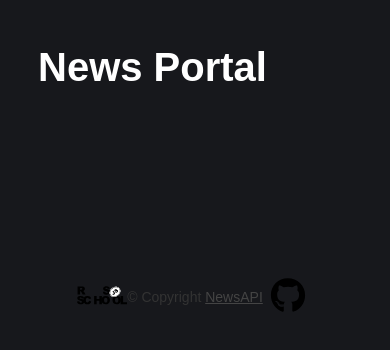
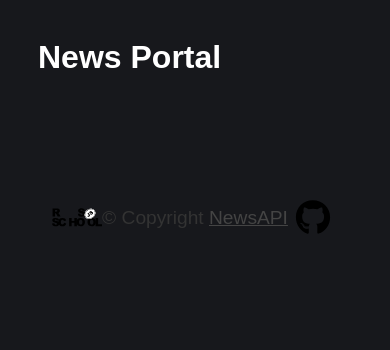
Before and after one commit to Ol4ik88/RSS_JS2022, a website built with webpack: page migration-to-ts/src/index.html in a window 390 px wide. Built offline with nearby package versions, Linux system fonts and the light colour scheme; no server answers.

Commit message:
feat: implement adaptive

```diff
--- a/migration-to-ts/src/components/view/sources/sources.css
+++ b/migration-to-ts/src/components/view/sources/sources.css
@@ -1,6 +1,6 @@
 .sources {
     display: flex;
-    flex-wrap: nowrap;
+    flex-wrap: wrap;
     width: 100%;
     height: 120px;
     overflow: auto;
@@ -32,3 +32,9 @@
     font-weight: 400;
     white-space: nowrap;
 }
+
+@media screen and (max-width: 767px) {
+  .sources {
+    height: 80px;
+  }
+}
--- a/migration-to-ts/src/global.css
+++ b/migration-to-ts/src/global.css
@@ -9,7 +9,7 @@ header {
 }
 
 header h1 {
-    font-size: 40px;
+    font-size:40px;
     font-weight: 800;
 }
 
@@ -33,3 +33,17 @@ footer .copyright a:hover {
 footer .copyright:before {
     content: '©';
 }
+@media screen and (max-width: 767px) {
+  body {
+    font-size: 10px;
+  }
+  header h1 {
+    font-size: 2rem;
+  }
+  footer {
+    height: 60px;
+  }
+  footer .copyright {
+    font-size: 1.2rem;
+  }
+}
```
